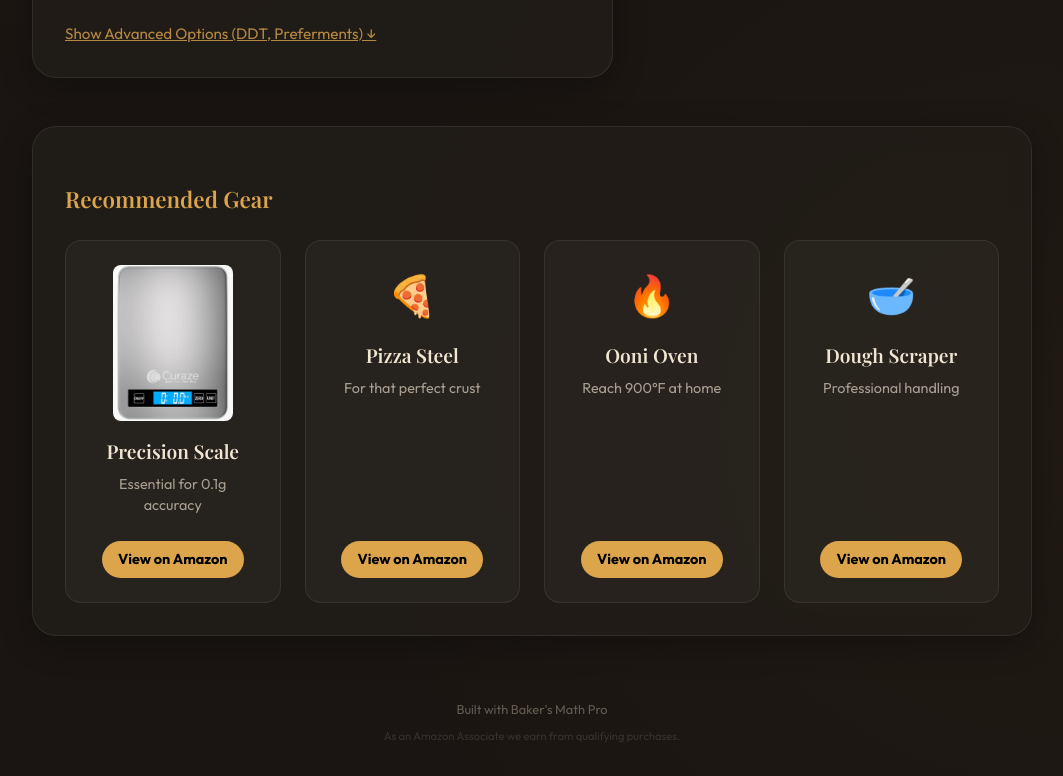
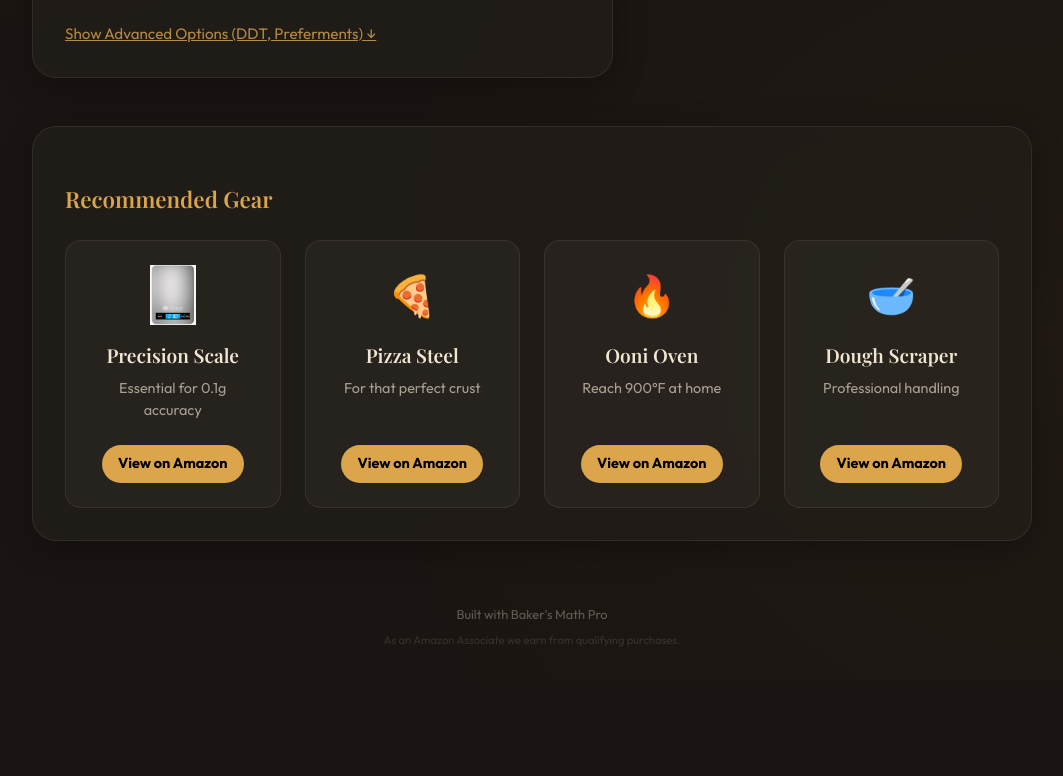
Before and after one commit to DammYouInternet/Baker-s-Math, a plain HTML site: page index.html in a window 1280 px wide. Shown: the part 987-1763 px from the top of the page, without its empty margins (108-1171 px from the left). After the commit the page ends 1668 px from the top, so only its background shows below. Drawn offline with nearby package versions, Linux system fonts and the light colour scheme; a web font is replaced by a local one.

Commit message:
Style: Reduce product image size to icon dimensions

```diff
--- a/style.css
+++ b/style.css
@@ -402,12 +402,11 @@
 }
 
 .product-img {
-    width: 100%;
-    max-width: 120px;
-    height: auto;
+    width: 60px;
+    height: 60px;
     object-fit: contain;
     margin-bottom: 0.5rem;
-    border-radius: 8px;
+    border-radius: 4px;
 }
 
 .product-card h4 {
```
